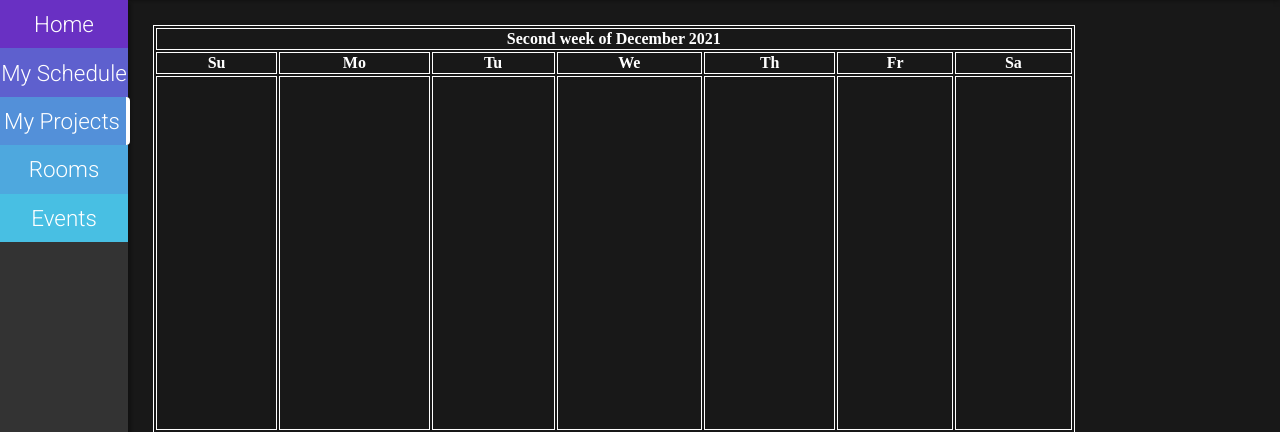
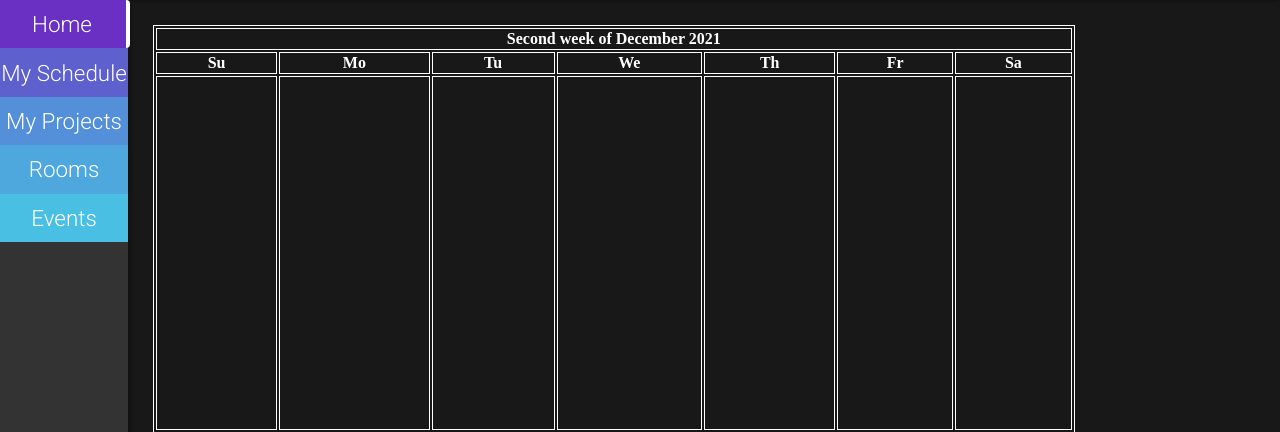
Before and after one commit to P-E-TT-E-R/HKM2021-workflow, a Django app: page /panel in a window 1280 px wide. Shown: the part 49-481 px from the top of the page. Run offline with Django 3.2, Linux system fonts and the light colour scheme; the visitor is signed in with stand-in values (Sample User, id 1); lists and menus that the app fills with data are empty; some libraries are stand-ins or nearby versions; some web fonts are replaced.

Commit message:
Some stuff

```diff
--- a/main/templates/include/sidebar.html
+++ b/main/templates/include/sidebar.html
@@ -1,12 +1,14 @@
+{% with url_name=request.resolver_match.url_name %}
 <nav class="sidebar">
     <div class="sidebar-top">
-        <a href="{% url 'main:panel' %}">Home</a>
-        <a href="{% url 'main:schedule' %}">My Schedule</a>
-        <a class="active" href="{% url 'main:projects' %}">My Projects</a>
-		<a href="{% url 'main:rooms' %}">Rooms</a>
-        <a href="{% url 'main:events' %}">Events</a>
+        <a class="{% if url_name == 'panel' %}active{% endif %}" href="{% url 'main:panel' %}">Home</a>
+        <a class="{% if url_name == 'schedule' %}active{% endif %}" href="{% url 'main:schedule' %}">My Schedule</a>
+        <a class="{% if url_name == 'projects' %}active{% endif %}" href="{% url 'main:projects' %}">My Projects</a>
+		<a class="{% if url_name == 'rooms' %}active{% endif %}" href="{% url 'main:rooms' %}">Rooms</a>
+        <a class="{% if url_name == 'events' %}active{% endif %}" href="{% url 'main:events' %}">Events</a>
 	</div>
 	<div class="sidebar-bottom">
 
 	</div>
 </nav>
+{% endwith %}
```
